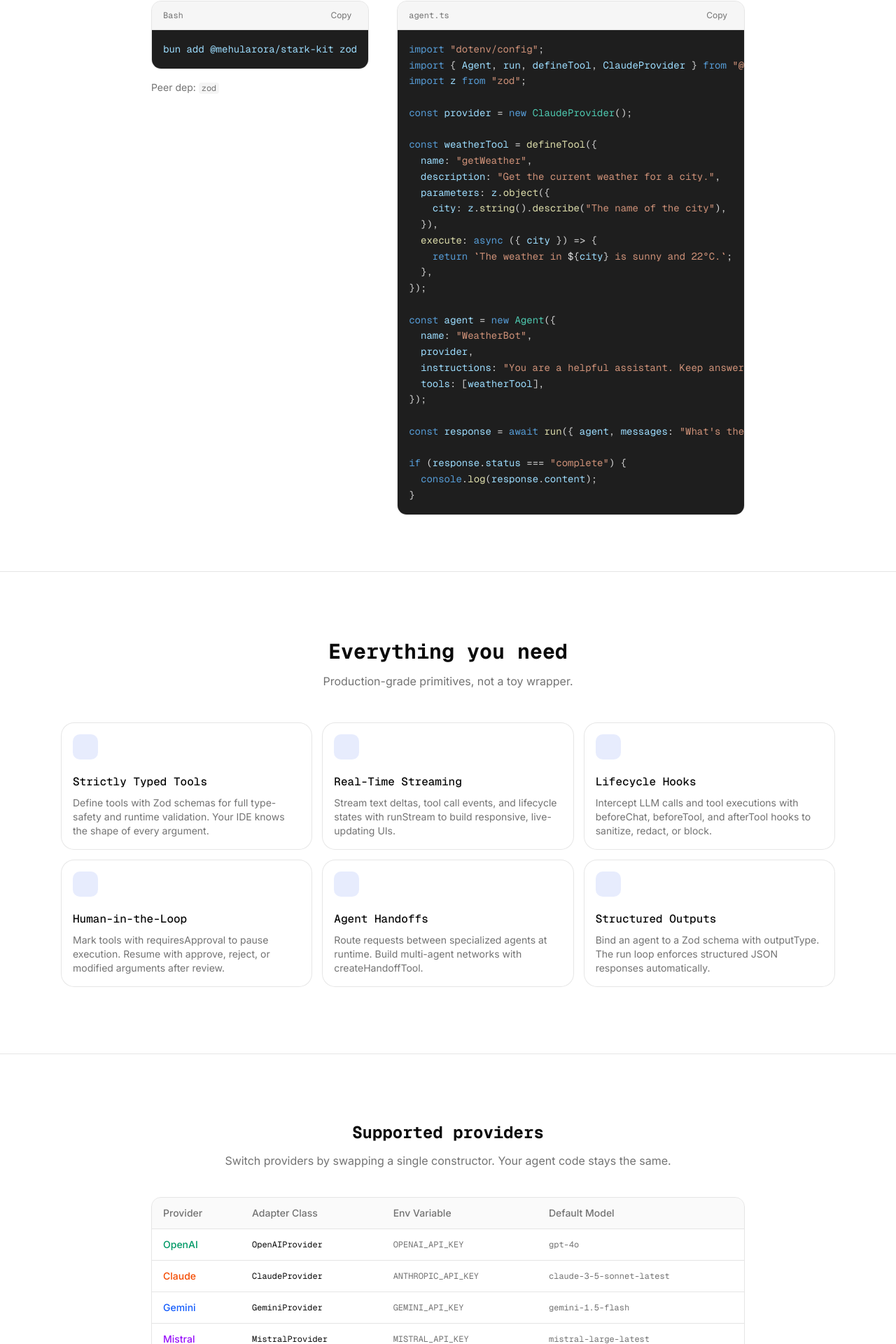
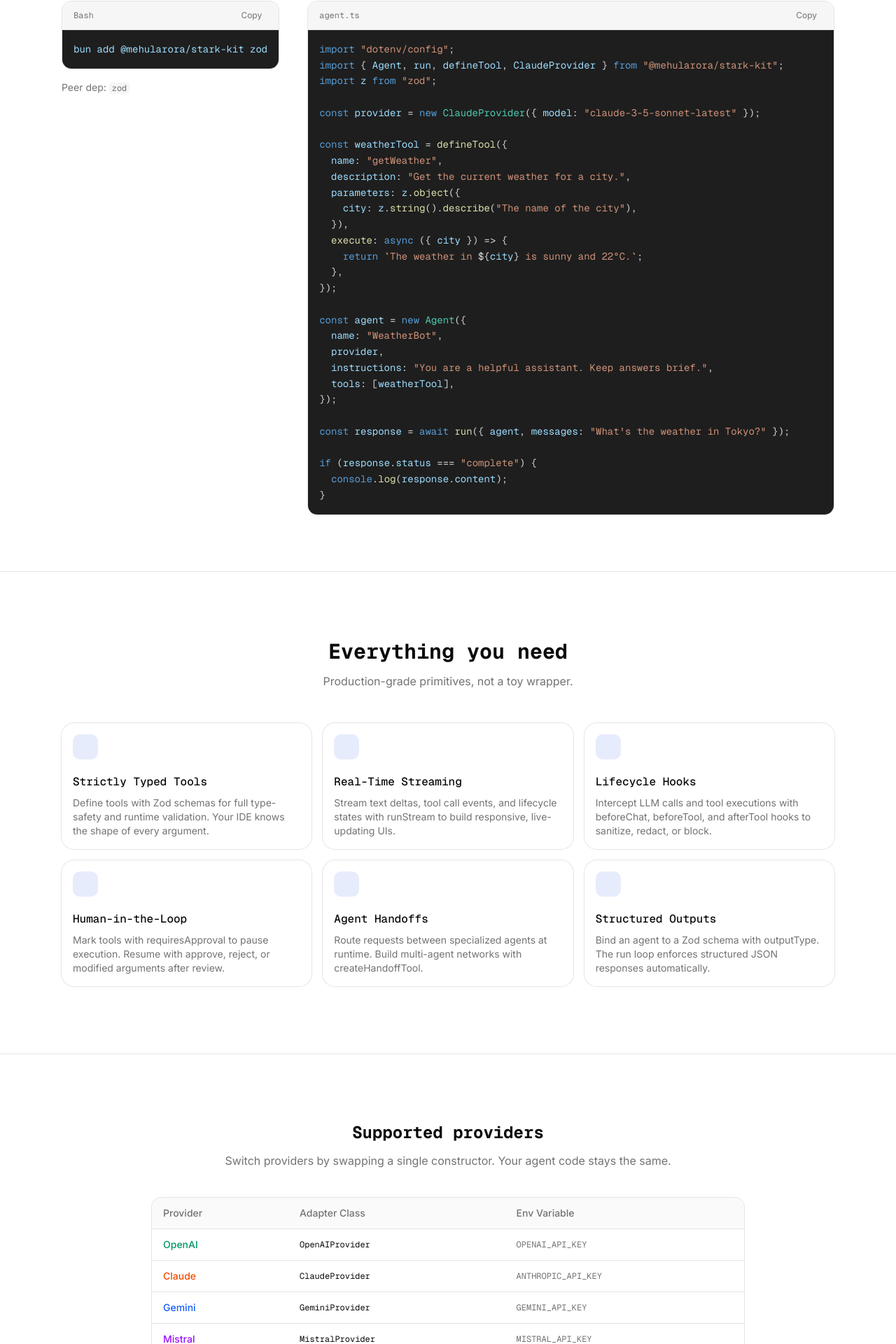
Before and after one commit to MEHULARORA11/Stark-Kit, a Next.js app in the folder frontend/: page / in a window 1280 px wide. Shown: the part 859-2779 px from the top of the page at 70% size. Built offline with nearby package versions, Linux system fonts and the light colour scheme; some icons are missing.

Commit message:
feat: update provider models in documentation and components for consistency

```diff
--- a/frontend/app/page.tsx
+++ b/frontend/app/page.tsx
@@ -34,7 +34,7 @@ const BASIC_AGENT_CODE = `import "dotenv/config";
 import { Agent, run, defineTool, ClaudeProvider } from "@mehularora/stark-kit";
 import z from "zod";
 
-const provider = new ClaudeProvider();
+const provider = new ClaudeProvider({ model: "claude-3-5-sonnet-latest" });
 
 const weatherTool = defineTool({
   name: "getWeather",
@@ -100,10 +100,10 @@ const features = [
 ];
 
 const providers = [
-  { name: "OpenAI", key: "OPENAI_API_KEY", model: "gpt-4o", color: "text-emerald-600 dark:text-emerald-400" },
-  { name: "Claude", key: "ANTHROPIC_API_KEY", model: "claude-3-5-sonnet-latest", color: "text-orange-600 dark:text-orange-400" },
-  { name: "Gemini", key: "GEMINI_API_KEY", model: "gemini-1.5-flash", color: "text-blue-600 dark:text-blue-400" },
-  { name: "Mistral", key: "MISTRAL_API_KEY", model: "mistral-large-latest", color: "text-purple-600 dark:text-purple-400" },
+  { name: "OpenAI", key: "OPENAI_API_KEY", color: "text-emerald-600 dark:text-emerald-400" },
+  { name: "Claude", key: "ANTHROPIC_API_KEY", color: "text-orange-600 dark:text-orange-400" },
+  { name: "Gemini", key: "GEMINI_API_KEY", color: "text-blue-600 dark:text-blue-400" },
+  { name: "Mistral", key: "MISTRAL_API_KEY", color: "text-purple-600 dark:text-purple-400" },
 ];
 
 export default function LandingPage() {
@@ -209,7 +209,7 @@ export default function LandingPage() {
 
         {/* ── Install + Code preview ── */}
         <section className="border-b border-border py-16 sm:py-20">
-          <div className="mx-auto max-w-4xl px-4 sm:px-6">
+          <div className="mx-auto max-w-6xl px-4 sm:px-6">
             <div className="grid gap-6 lg:grid-cols-[auto_1fr] lg:gap-10">
               {/* Install */}
               <div className="space-y-4 min-w-0">
@@ -281,8 +281,7 @@ export default function LandingPage() {
                   <tr className="border-b border-border bg-muted/50">
                     <th className="px-4 py-3 text-left font-medium text-muted-foreground">Provider</th>
                     <th className="px-4 py-3 text-left font-medium text-muted-foreground">Adapter Class</th>
-                    <th className="hidden px-4 py-3 text-left font-medium text-muted-foreground sm:table-cell">Env Variable</th>
-                    <th className="hidden px-4 py-3 text-left font-medium text-muted-foreground lg:table-cell">Default Model</th>
+                    <th className="px-4 py-3 text-left font-medium text-muted-foreground">Env Variable</th>
                   </tr>
                 </thead>
                 <tbody>
@@ -295,11 +294,8 @@ export default function LandingPage() {
                       <td className="px-4 py-3 font-mono text-xs text-foreground">
                         {p.name === "Claude" ? "ClaudeProvider" : `${p.name}Provider`}
                       </td>
-                      <td className="hidden px-4 py-3 font-mono text-xs text-muted-foreground sm:table-cell">
+                      <td className="px-4 py-3 font-mono text-xs text-muted-foreground">
                         {p.key}
-                      </td>
-                      <td className="hidden px-4 py-3 font-mono text-xs text-muted-foreground lg:table-cell">
-                        {p.model}
                       </td>
                     </tr>
                   ))}
--- a/frontend/app/stark-kit/docs/first-agent/page.tsx
+++ b/frontend/app/stark-kit/docs/first-agent/page.tsx
@@ -75,7 +75,7 @@ const agent = new Agent({
   tools: [searchTool],
   maxSteps: 15,           // stop after 15 steps (default: 10)
   temperature: 0.3,       // lower = more deterministic
-  model: "gpt-4o-mini",   // overrides provider default for this agent
+  model: "gpt-4o-mini",   // overrides the model set on the provider for this agent
 });`;
 
 const RUN_CODE = `import { run, isHITLPause } from "@mehularora/stark-kit";
@@ -124,7 +124,7 @@ for await (const event of stream) {
 
     case "handoff":
       // Only emitted during multi-agent handoffs
-      console.log(\`[Handing off to: \${event.targetAgentName}]\`);
+      console.log(\`[Handing off to: \${event.toAgent}]\`);
       break;
 
     case "step_complete":
@@ -133,7 +133,7 @@ for await (const event of stream) {
 
     case "hitl_pause":
       // A tool with requiresApproval triggered mid-stream
-      console.log("Paused for approval:", event.result.pendingToolCalls);
+      console.log("Paused for approval:", event.pause.pendingToolCalls);
       break;
 
     case "done":
@@ -191,7 +191,7 @@ export default function FirstAgentPage() {
             ["tools", "IToolOptions[]", "Optional. Array of tools defined with defineTool()."],
             ["maxSteps", "number", "Optional (default: 10). Maximum number of run loop iterations."],
             ["temperature", "number", "Optional. Sampling temperature passed to the provider."],
-            ["model", "string", "Optional. Model name that overrides the provider's default."],
+            ["model", "string", "Optional. Overrides the model set on the provider for this specific agent. If neither agent nor provider has a model, an error is thrown."],
             ["hooks", "AgentHooks", "Optional. beforeChat, beforeTool, afterTool lifecycle callbacks."],
             ["outputType", "z.ZodType", "Optional. A Zod schema that forces structured JSON output."],
           ].map(([prop, type, desc]) => (
--- a/frontend/app/stark-kit/docs/guardrails/page.tsx
+++ b/frontend/app/stark-kit/docs/guardrails/page.tsx
@@ -19,7 +19,7 @@ export const metadata: Metadata = {
 const HOOKS_CODE = `import "dotenv/config";
 import { Agent, ClaudeProvider } from "@mehularora/stark-kit";
 
-const provider = new ClaudeProvider();
+const provider = new ClaudeProvider({ model: "claude-3-5-sonnet-latest" });
 
 const agent = new Agent({
   name: "SecureAgent",
--- a/frontend/app/stark-kit/docs/human-in-the-loop/page.tsx
+++ b/frontend/app/stark-kit/docs/human-in-the-loop/page.tsx
@@ -21,7 +21,7 @@ const DEFINE_TOOL_CODE = `import "dotenv/config";
 import { defineTool, Agent, run, isHITLPause, resumeRun, GeminiProvider } from "@mehularora/stark-kit";
 import z from "zod";
 
-const provider = new GeminiProvider();
+const provider = new GeminiProvider({ model: "gemini-1.5-flash" });
 
 // Mark this tool as requiring approval before it executes
 const sendEmailTool = defineTool({
@@ -190,7 +190,7 @@ export default function HITLPage() {
       <DocCallout type="tip">
         HITL works seamlessly with <InlineCode>runStream()</InlineCode> too. The stream emits a{" "}
         <InlineCode>hitl_pause</InlineCode> event instead of stopping silently — inspect{" "}
-        <InlineCode>event.result</InlineCode> (a <InlineCode>HITLPause</InlineCode>) and call{" "}
+        <InlineCode>event.pause</InlineCode> (a <InlineCode>HITLPause</InlineCode>) and call{" "}
         <InlineCode>resumeRun()</InlineCode> on it.
       </DocCallout>
     </DocPage>
--- a/frontend/app/stark-kit/docs/installation/page.tsx
+++ b/frontend/app/stark-kit/docs/installation/page.tsx
@@ -57,28 +57,24 @@ const providers = [
     name: "OpenAI",
     adapter: "OpenAIProvider",
     env: "OPENAI_API_KEY",
-    default: "gpt-4o",
     import: "{ OpenAIProvider }",
   },
   {
     name: "Anthropic",
     adapter: "ClaudeProvider",
     env: "ANTHROPIC_API_KEY",
-    default: "claude-3-5-sonnet-latest",
     import: "{ ClaudeProvider }",
   },
   {
     name: "Google",
     adapter: "GeminiProvider",
     env: "GEMINI_API_KEY",
-    default: "gemini-1.5-flash",
     import: "{ GeminiProvider }",
   },
   {
     name: "Mistral",
     adapter: "MistralProvider",
     env: "MISTRAL_API_KEY",
-    default: "mistral-large-latest",
     import: "{ MistralProvider }",
   },
 ];
@@ -141,7 +137,6 @@ export default function InstallationPage() {
               <th className="px-4 py-3 text-left font-medium text-muted-foreground">Provider</th>
               <th className="px-4 py-3 text-left font-medium text-muted-foreground">Adapter Class</th>
               <th className="px-4 py-3 text-left font-medium text-muted-foreground">Env Variable</th>
-              <th className="hidden px-4 py-3 text-left font-medium text-muted-foreground lg:table-cell">Default Model</th>
             </tr>
           </thead>
           <tbody>
@@ -150,20 +145,19 @@ export default function InstallationPage() {
                 <td className="px-4 py-3 font-medium text-foreground">{p.name}</td>
                 <td className="px-4 py-3 font-mono text-xs text-foreground">{p.adapter}</td>
                 <td className="px-4 py-3 font-mono text-xs text-muted-foreground">{p.env}</td>
-                <td className="hidden px-4 py-3 font-mono text-xs text-muted-foreground lg:table-cell">
-                  {p.default}
-                </td>
               </tr>
             ))}
           </tbody>
         </table>
       </div>
 
-      <DocH2>Overriding the Model</DocH2>
+      <DocH2>Specifying the Model</DocH2>
       <DocP>
-        All four adapters accept an optional <InlineCode>model</InlineCode> option in their
-        constructor. You can also override the model per-run by passing it to{" "}
-        <InlineCode>run()</InlineCode> or <InlineCode>runStream()</InlineCode>.
+        All four adapters require a <InlineCode>model</InlineCode> to be specified — there is no
+        built-in default. Pass it to the provider constructor, or override it per-agent via{" "}
+        <InlineCode>Agent.model</InlineCode>, or per-run by passing it to{" "}
+        <InlineCode>run()</InlineCode> or <InlineCode>runStream()</InlineCode>. If no model is
+        available at call time, the provider throws an error.
       </DocP>
       <CodeBlock className="mt-4" code={CUSTOM_PROVIDER} language="typescript" filename="providers.ts" />
 
--- a/frontend/app/stark-kit/docs/orchestration/page.tsx
+++ b/frontend/app/stark-kit/docs/orchestration/page.tsx
@@ -20,7 +20,7 @@ export const metadata: Metadata = {
 const HANDOFF_CODE = `import "dotenv/config";
 import { Agent, run, createHandoffTool, MistralProvider } from "@mehularora/stark-kit";
 
-const provider = new MistralProvider();
+const provider = new MistralProvider({ model: "mistral-large-latest" });
 
 // Specialised downstream agents
 const billingAgent = new Agent({
@@ -63,7 +63,7 @@ console.log(response.content);       // The final answer text`;
 const HOOKS_CODE = `import "dotenv/config";
 import { Agent, ClaudeProvider } from "@mehularora/stark-kit";
 
-const provider = new ClaudeProvider();
+const provider = new ClaudeProvider({ model: "claude-3-5-sonnet-latest" });
 
 const agent = new Agent({
   name: "SecureAgent",
@@ -116,7 +116,7 @@ const STRUCTURED_OUTPUT_CODE = `import "dotenv/config";
 import { Agent, run, OpenAIProvider } from "@mehularora/stark-kit";
 import z from "zod";
 
-const provider = new OpenAIProvider();
+const provider = new OpenAIProvider({ model: "gpt-4o" });
 
 // Define the exact shape of the response you want
 const FeedbackSchema = z.object({
--- a/frontend/app/stark-kit/docs/quick-start/page.tsx
+++ b/frontend/app/stark-kit/docs/quick-start/page.tsx
@@ -28,7 +28,7 @@ import { Agent, run, defineTool, ClaudeProvider } from "@mehularora/stark-kit";
 import z from "zod";
 
 // Initialize a provider — reads ANTHROPIC_API_KEY automatically
-const provider = new ClaudeProvider();
+const provider = new ClaudeProvider({ model: "claude-3-5-sonnet-latest" });
 
 // Define a typed tool
 const weatherTool = defineTool({
--- a/frontend/app/stark-kit/docs/structured-outputs/page.tsx
+++ b/frontend/app/stark-kit/docs/structured-outputs/page.tsx
@@ -21,7 +21,7 @@ const STRUCTURED_OUTPUT_CODE = `import "dotenv/config";
 import { Agent, run, OpenAIProvider } from "@mehularora/stark-kit";
 import z from "zod";
 
-const provider = new OpenAIProvider();
+const provider = new OpenAIProvider({ model: "gpt-4o" });
 
 // Define the exact shape of the response you want
 const FeedbackSchema = z.object({
--- a/frontend/app/stark-kit/docs/tools-advanced/page.tsx
+++ b/frontend/app/stark-kit/docs/tools-advanced/page.tsx
@@ -40,7 +40,7 @@ const dbQueryTool = defineTool({
 
 const HANDOFF_CODE = `import { Agent, run, createHandoffTool, MistralProvider } from "@mehularora/stark-kit";
 
-const provider = new MistralProvider();
+const provider = new MistralProvider({ model: "mistral-large-latest" });
 
 // Specialized downstream agent
 const billingAgent = new Agent({
--- a/frontend/components/doc-primitives.tsx
+++ b/frontend/components/doc-primitives.tsx
@@ -9,7 +9,7 @@ export function DocPage({ children, className }: DocPageProps) {
   return (
     <article
       className={cn(
-        "mx-auto w-full min-w-0 max-w-3xl overflow-hidden px-4 py-10 sm:px-6 sm:py-14",
+        "mx-auto w-full min-w-0 max-w-4xl px-4 py-10 sm:px-6 sm:py-14",
         className
       )}
     >
```
